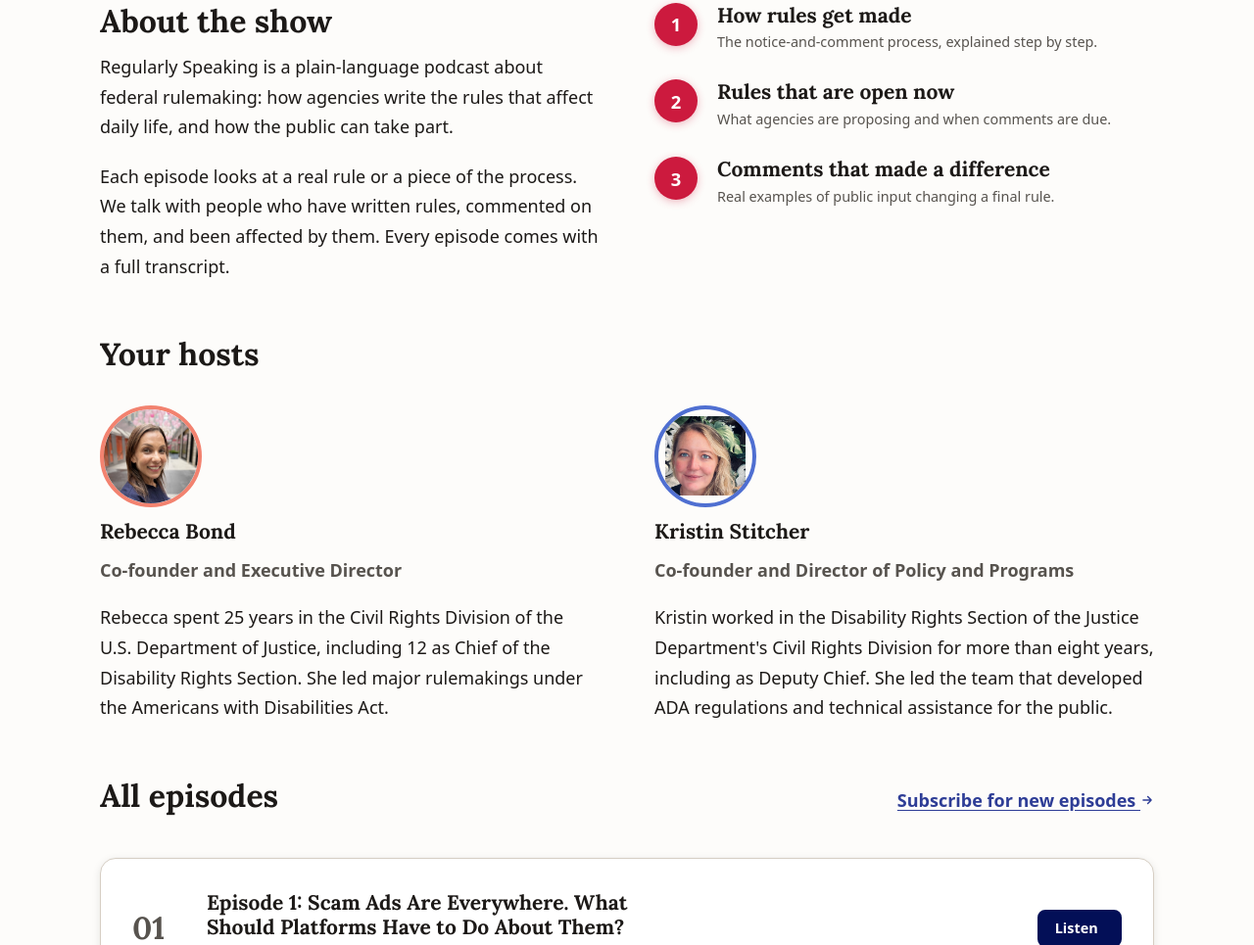
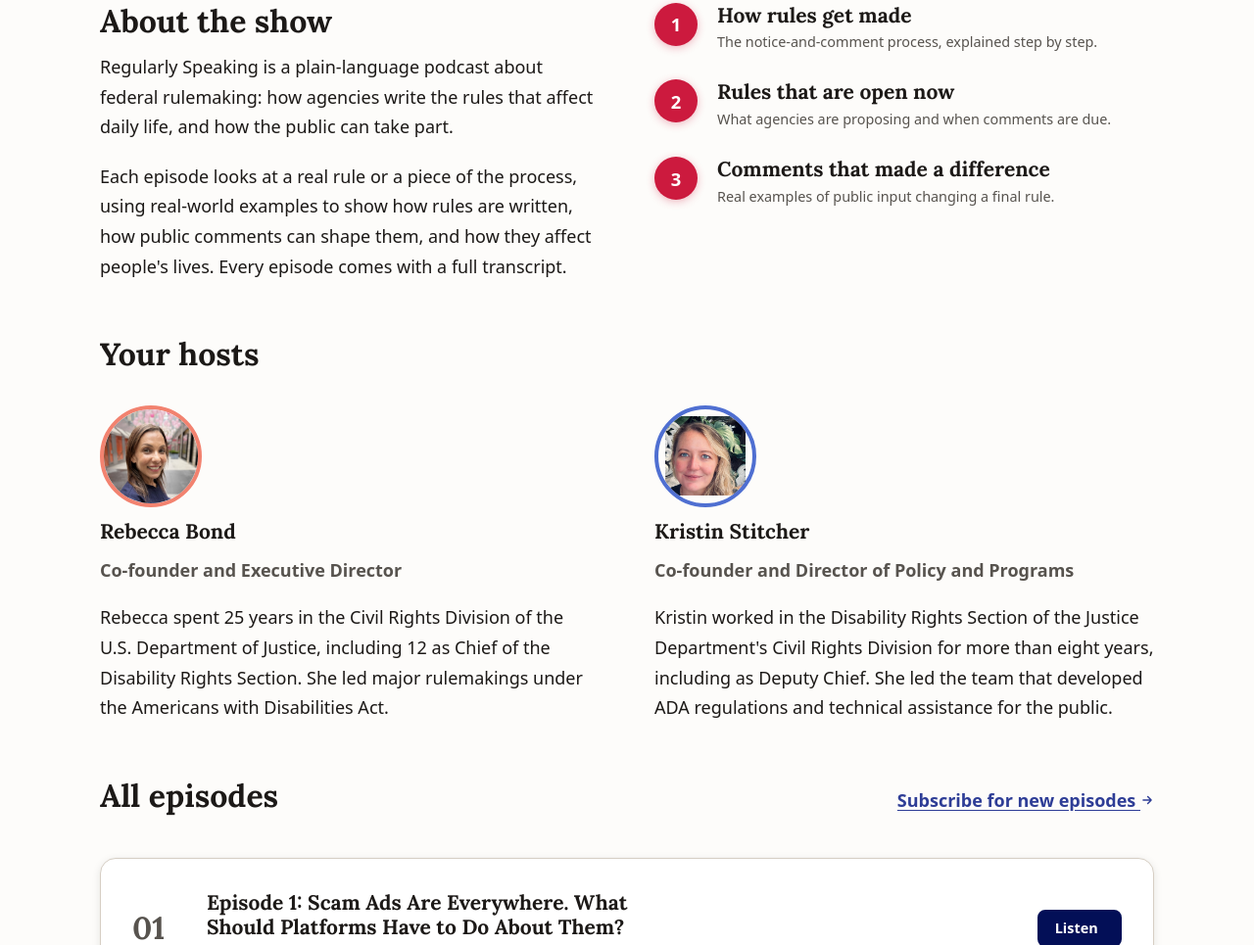
Before and after one commit to Public-Powered-Policy/public-powered-policy-RBB-Version, a plain HTML site: page podcast/index.html in a window 1280 px wide. Shown: the part 1484-2449 px from the top of the page at 98% size. Drawn offline with Linux system fonts and the light colour scheme; a script that the page names is missing.

Commit message:
Update About the show copy on Regularly Speaking podcast page
Co-Authored-By: Claude Sonnet 5 <noreply@anthropic.com>

```diff
--- a/podcast/index.html
+++ b/podcast/index.html
@@ -228,9 +228,9 @@
               write the rules that affect daily life, and how the public can take part.
             </p>
             <p>
-              Each episode looks at a real rule or a piece of the process. We talk with people who
-              have written rules, commented on them, and been affected by them. Every episode comes
-              with a full transcript.
+              Each episode looks at a real rule or a piece of the process, using real-world examples
+              to show how rules are written, how public comments can shape them, and how they affect
+              people's lives. Every episode comes with a full transcript.
             </p>
           </div>
           <ul class="show-point-list" role="list">
```
